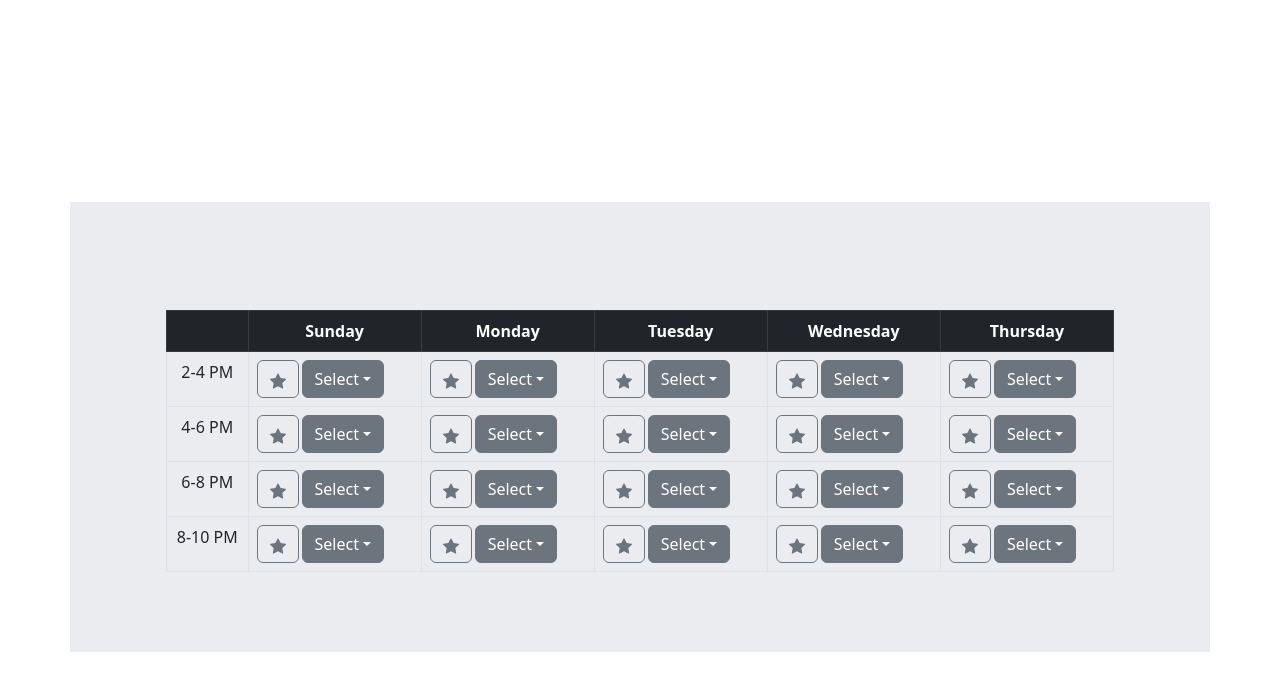
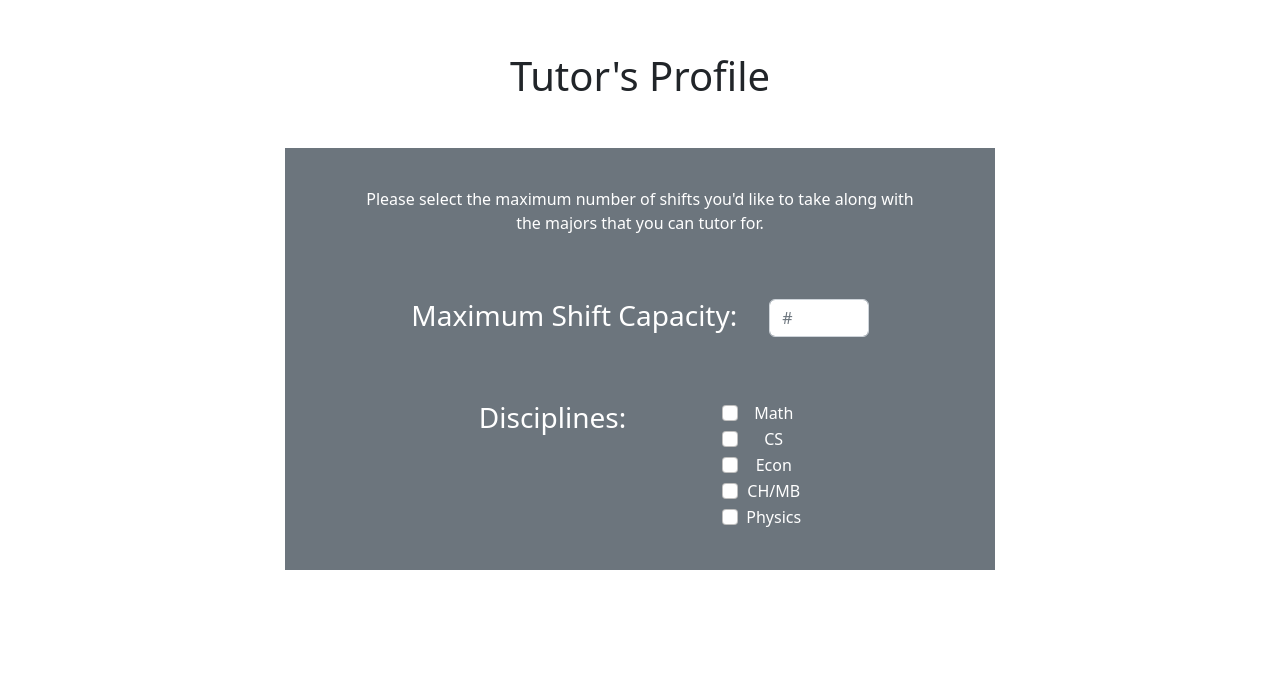
Before and after one commit to gpham99/qrc-schedule-system, a React (Create React App) app in the folder frontend/: page / in a window 1280 px wide. Shown: the part 113-800 px from the top of the page. Built offline with nearby package versions, Linux system fonts and the light colour scheme.

Commit message:
rest of the tutor's page

```diff
--- a/frontend/package.json
+++ b/frontend/package.json
@@ -3,15 +3,9 @@
   "version": "0.1.0",
   "private": true,
   "dependencies": {
-    "@material-ui/core": "^4.12.4",
-    "@material-ui/pickers": "^3.3.10",
-    "@mui/material": "^5.10.17",
-    "@mui/x-date-pickers-pro": "^5.0.10",
-    "@popperjs/core": "^2.11.6",
     "@testing-library/jest-dom": "^5.16.5",
     "@testing-library/react": "^13.4.0",
     "@testing-library/user-event": "^13.5.0",
-    "@wojtekmaj/react-datetimerange-picker": "^4.1.1",
     "bootstrap": "^5.2.3",
     "bootstrap-icons": "^1.10.2",
     "jquery": "^3.6.1",
--- a/frontend/src/App.js
+++ b/frontend/src/App.js
@@ -5,12 +5,12 @@ import ScheduleChart from "./Components/ScheduleTableScreen/ScheduleChart";
 import ImportFile from "./Components/ImportFileScreen/ImportFile";
 import TutorInfo from "./Components/AdminTutorInfoScreen/viewTutorInfo";
 import TutorInfoEditable from "./Components/AdminTutorInfoScreen/viewTutorInfoEditable";
-import DateTimeInterval from "./Components/AdminTimeWindowFrame/TimeWindow";
+import TutorProfile from "./Components/ProfilePage/TutorProfile";
 
 function App() {
   return (
     <div className="App">
-      <ScheduleChart></ScheduleChart>
+      <TutorProfile></TutorProfile>
     </div>
   );
 }
--- a/frontend/src/Components/AdminTutorInfoScreen/viewTutorInfo.js
+++ b/frontend/src/Components/AdminTutorInfoScreen/viewTutorInfo.js
@@ -1,8 +1,7 @@
-import { Check } from "react-bootstrap-icons";
+import { Check, Pencil } from "react-bootstrap-icons";
 import CheckedBoxDisabled from "../CheckBoxes/CheckedBoxDisabled";
 import UncheckedBoxDisabled from "../CheckBoxes/UncheckedBoxDisabled";
 import DefaultCheckBox from "../CheckBoxes/DefaultCheckBox";
-import { Pencil } from "react-bootstrap-icons";
 
 function TutorInfo() {
   return (
--- a/frontend/src/Components/CheckBoxes/DefaultCheckBox.js
+++ b/frontend/src/Components/CheckBoxes/DefaultCheckBox.js
@@ -1,4 +1,4 @@
-const DefaultCheckBox = () => {
+const DefaultCheckBox = ({ box_label }) => {
   return (
     <div class="form-check">
       <input
@@ -7,7 +7,9 @@ const DefaultCheckBox = () => {
         value=""
         id="flexCheckDefault"
       />
-      <label class="form-check-label" for="flexCheckDefault"></label>
+      <label class="form-check-label text-white" for="flexCheckDefault">
+        {box_label}
+      </label>
     </div>
   );
 };
--- /dev/null
+++ b/frontend/src/Components/ProfilePage/TutorProfile.js
@@ -0,0 +1,41 @@
+import { Container } from "react-bootstrap";
+import DefaultCheckBox from "../CheckBoxes/DefaultCheckBox";
+
+const TutorProfile = () => {
+  return (
+    <div
+      class="d-flex flex-column align-items-center justify-content-center responsive p-5"
+      style={{ height: "100vh", width: "100vw" }}
+    >
+      <h1 class="m-5">Tutor's Profile</h1>
+      <div
+        class="bg-secondary p-4 d-flex justify-content-center flex-column"
+        style={{ height: "60%", width: "60%" }}
+      >
+        <p1 class="text-white m-5">
+          Please select the maximum number of shifts you'd like to take along
+          with the majors that you can tutor for.
+        </p1>
+        <div class="d-flex justify-content-center">
+          <h3 class="text-white m-3">Maximum Shift Capacity:</h3>
+          <form class=" m-3" style={{ width: "15%" }}>
+            <input type="text" class="form-control" placeholder="#" />
+          </form>
+        </div>
+
+        <div class="d-flex justify-content-center">
+          <h3 class="text-white m-5">Disciplines:</h3>
+          <div class="d-flex p-5 flex-column">
+            <DefaultCheckBox box_label={"Math"}></DefaultCheckBox>
+            <DefaultCheckBox box_label={"CS"}></DefaultCheckBox>
+            <DefaultCheckBox box_label={"Econ"}></DefaultCheckBox>
+            <DefaultCheckBox box_label={"CH/MB"}></DefaultCheckBox>
+            <DefaultCheckBox box_label={"Physics"}></DefaultCheckBox>
+          </div>
+        </div>
+      </div>
+    </div>
+  );
+};
+
+export default TutorProfile;
```
Also changed, not shown: frontend/src/Components/AdminTimeWindowFrame/TimeWindow.js (added), 1 other file (tests, documents, lock files or other folders).
